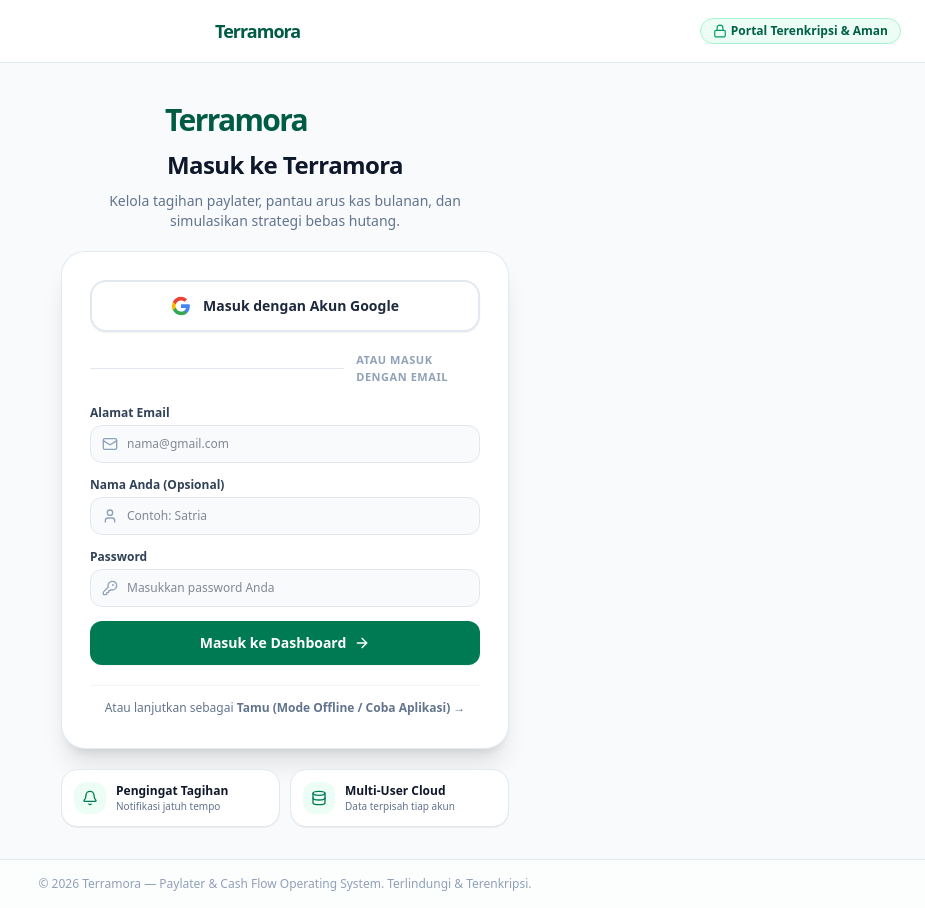
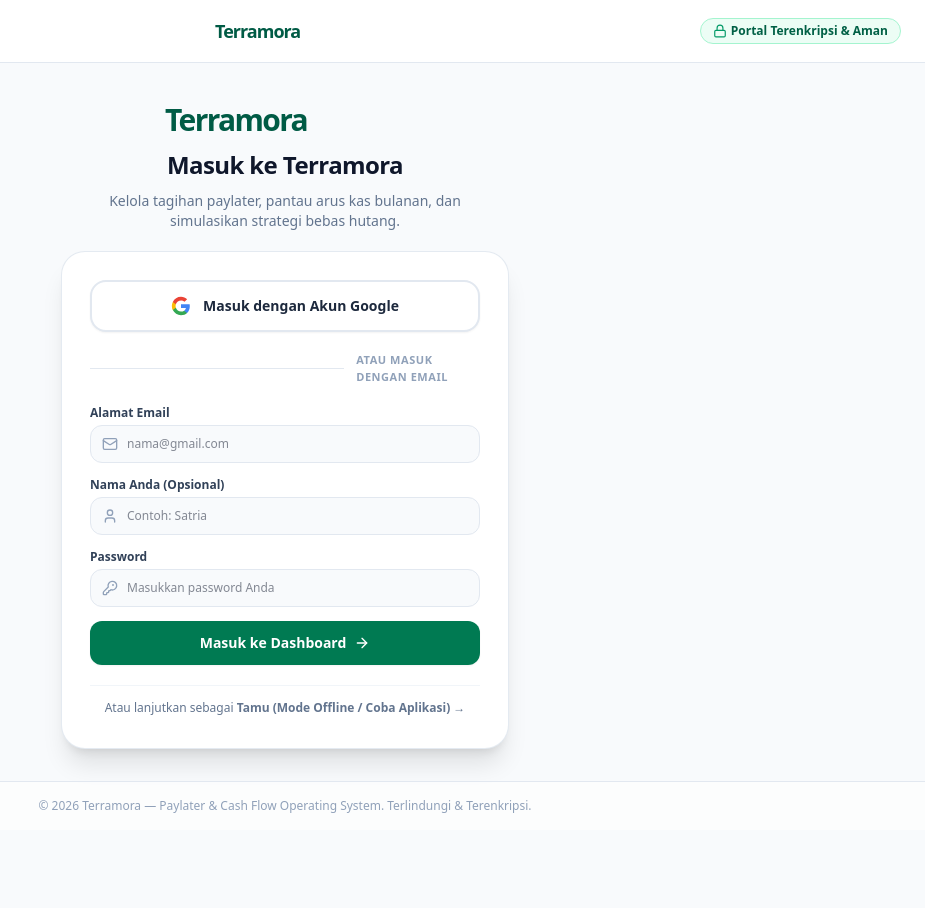
Before and after one commit to satria-database/sna-cashflow, a React (Vite) app: page / in a window 1280 px wide. Shown: the whole page, without its empty margins (355-1280 px from the left). After the commit the page ends 830 px from the top, so only its background shows below. Built offline with nearby package versions, Linux system fonts and the light colour scheme; no server answers; the database is empty.

Commit message:
Remove extra login cards and center Terramora branding

```diff
--- a/src/components/LoginPage.tsx
+++ b/src/components/LoginPage.tsx
@@ -3,17 +3,12 @@ import { TerramoraLogo } from './TerravaLogo';
 import { UserProfile } from '../types';
 import {
   ShieldCheck,
-  Bell,
-  PieChart,
-  TrendingUp,
   ArrowRight,
   Lock,
   Mail,
   User,
   KeyRound,
-  AlertCircle,
-  CheckCircle2,
-  Database
+  AlertCircle
 } from 'lucide-react';
 import { getSupabaseClient } from '../lib/supabase';
 import { saveUserProfileToSupabase } from '../services/supabaseService';
@@ -328,29 +323,6 @@ export const LoginPage: React.FC<LoginPageProps> = ({ onLogin }) => {
 
           </div>
 
-          {/* Value Props */}
-          <div className="grid grid-cols-2 gap-2.5 text-left">
-            <div className="p-3 bg-white rounded-2xl border border-slate-200 shadow-2xs flex items-center gap-2.5">
-              <div className="p-2 rounded-xl bg-emerald-50 text-emerald-700">
-                <Bell className="w-4 h-4" />
-              </div>
-              <div>
-                <div className="font-bold text-xs text-slate-900">Pengingat Tagihan</div>
-                <div className="text-[10px] text-slate-500">Notifikasi jatuh tempo</div>
-              </div>
-            </div>
-
-            <div className="p-3 bg-white rounded-2xl border border-slate-200 shadow-2xs flex items-center gap-2.5">
-              <div className="p-2 rounded-xl bg-emerald-50 text-emerald-700">
-                <Database className="w-4 h-4" />
-              </div>
-              <div>
-                <div className="font-bold text-xs text-slate-900">Multi-User Cloud</div>
-                <div className="text-[10px] text-slate-500">Data terpisah tiap akun</div>
-              </div>
-            </div>
-          </div>
-
         </div>
       </main>
 
```
